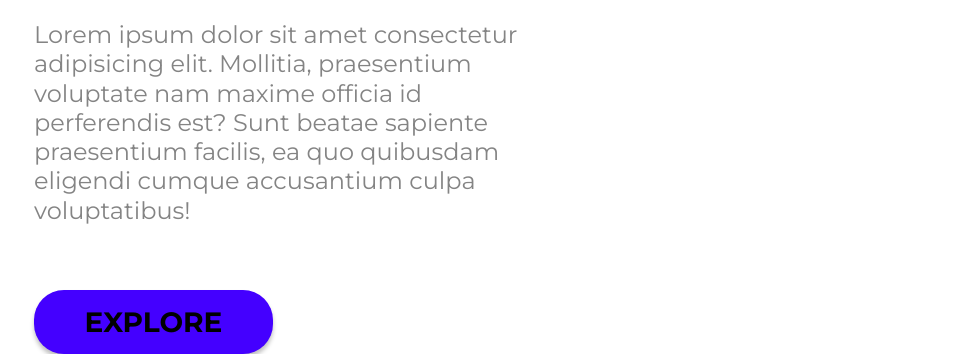
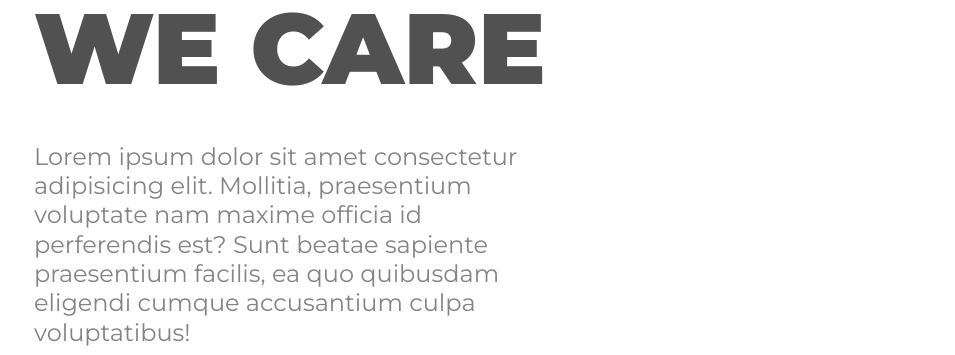
Before and after one commit to Jeferson279/Primeira_projeto_html_css, a plain HTML site: page Desafio/index.html in a window 1280 px wide. Shown: the part 745-1100 px from the top of the page, without its empty margins (52-1007 px from the left). Drawn offline with Linux system fonts and the light colour scheme; a web font is replaced by a local one.

```diff
--- a/Desafio/index.html
+++ b/Desafio/index.html
@@ -19,6 +19,7 @@
         <img src="../assets/Illustration 2.png" alt="we-care" class="logo-image">
 
         <section>
+            <h1>WE CARE</h1>
             <p>Lorem ipsum dolor sit amet consectetur adipisicing elit. Mollitia, praesentium voluptate nam maxime officia id perferendis est? Sunt beatae sapiente praesentium facilis, ea quo quibusdam eligendi cumque accusantium culpa voluptatibus!</p>
             <button class="button-section">EXPLORE</button>
         </section>
```
